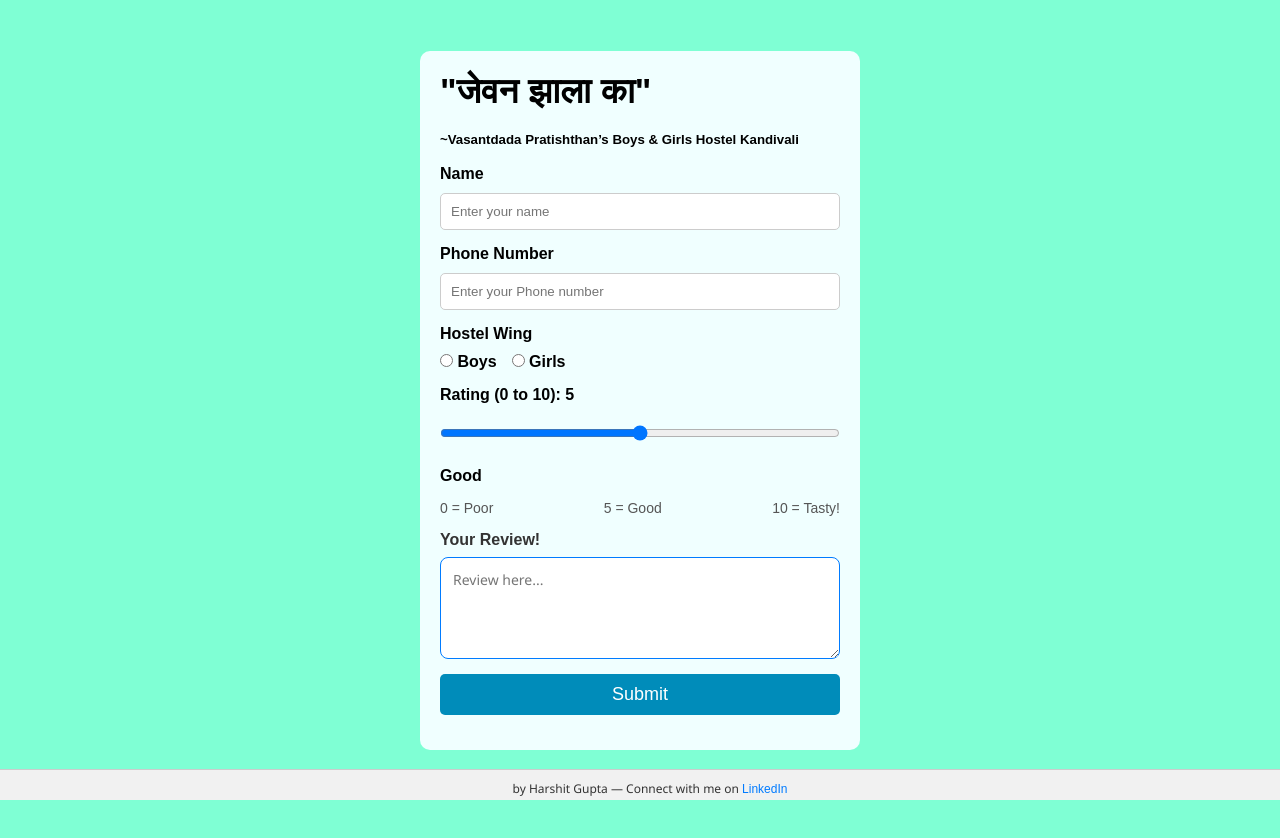
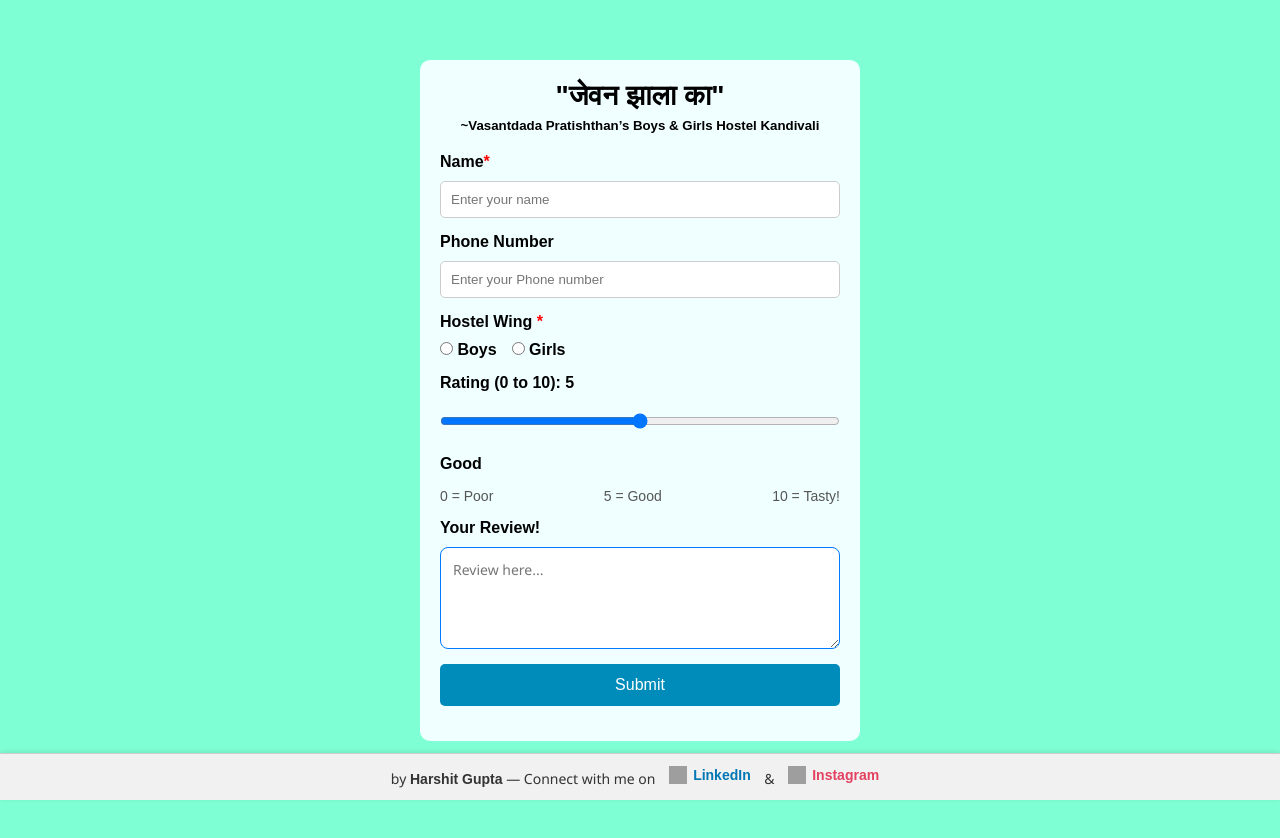
Before and after one commit to gharshit2502/mess-review, a plain HTML site: page index.html in a window 1280 px wide. Before the commit the page ends 800 px from the top, so only its background shows below. Drawn offline with Linux system fonts and the light colour scheme; grey boxes are pictures that could not be loaded.

Commit message:
added footer and update the other changes

```diff
--- a/index.html
+++ b/index.html
@@ -13,19 +13,26 @@
     }
     body {
       background-color: aquamarine;
-      height: 100vh;
+      min-height: 100vh;
+      padding-bottom: 60px; /* space for footer */
       display: flex;
       justify-content: center;
       align-items: center;
     }
     .main {
-      flex-basis: 400px;
+      width: 100%;
+      max-width: 400px;
       background-color: azure;
       padding: 20px;
       border-radius: 10px;
     }
     .main h3 {
-      font-size: 35px;
+      font-size: 28px;
+      margin-bottom: 5px;
+      text-align: center;
+    }
+    .main h5 {
+      text-align: center;
       margin-bottom: 20px;
     }
     .form-outer {
@@ -37,7 +44,8 @@
     .form-outer label {
       font-weight: bold;
     }
-    .form-outer input {
+    .form-outer input,
+    .form-outer textarea {
       padding: 10px;
       border: 1px solid #ccc;
       border-radius: 5px;
@@ -46,10 +54,31 @@
       background-color: #008CBA;
       color: white;
       border: none;
-      padding: 10px;
-      font-size: 18px;
+      padding: 12px;
+      font-size: 16px;
       border-radius: 5px;
       cursor: pointer;
+      display: flex;
+      align-items: center;
+      justify-content: center;
+      gap: 10px;
+    }
+    #loader {
+      display: none;
+    }
+    footer {
+      position: fixed;
+      bottom: 0;
+      left: 0;
+      width: 100%;
+      padding: 10px;
+      text-align: center;
+      font-size: 12px;
+      background-color: #f1f1f1;
+      color: #333;
+      border-top: 1px solid #ccc;
+      font-family: 'Segoe UI', sans-serif;
+      z-index: 1000;
     }
   </style>
 </head>
@@ -57,26 +86,24 @@
   <div class="main">
     <h3>"जेवन झाला का"</h3>
     <h5>~Vasantdada Pratishthan’s Boys & Girls Hostel Kandivali</h5>
-    <br>
 
     <form method="post" id="form">
-      <!-- form options name fieldsa -->
+      <div class="form-outer">
+         <label>Name<span style="color: red;">*</span></label>
+        <input type="text" name="name" placeholder="Enter your name" required />
+      </div>
 
       <div class="form-outer">
-        <label>Name</label>
-        <input type="text" name="name" placeholder="Enter your name" required />
+        <label>Phone Number </label>
+        <input type="number" name="phone_number" placeholder="Enter your Phone number"  />
       </div>
+
       <div class="form-outer">
-        <label>Phone Number</label>
-        <input type="number" name="phone_number" placeholder="Enter your Phone number" required />
-      </div>
-       <div class="form-outer">
-  <label>Hostel Wing</label>
+         <label>Hostel Wing <span style="color: red;">*</span></label>
         <div style="display: flex; gap: 15px; align-items: center;">
           <label><input type="radio" name="hostel" value="Boys" required /> Boys</label>
           <label><input type="radio" name="hostel" value="Girls" /> Girls</label>
         </div>
-
       </div>
 
       <div class="form-outer">
@@ -94,7 +121,6 @@
             let text = (val <= 3) ? 'Poor' : (val <= 7) ? 'Good' : 'Tasty!';
             document.getElementById('ratingText').innerText = text;
           "
-
         />
         <div id="ratingText" style="margin-top:5px; font-weight:bold;">Good</div>
         <div style="margin-top:5px; font-size: 14px; color: #555; display: flex; justify-content: space-between;">
@@ -102,12 +128,10 @@
           <span>5 = Good</span>
           <span>10 = Tasty!</span>
         </div>
-
       </div>
 
-
-<div class="form-outer" style="display: flex; flex-direction: column; gap: 8px;">
-  <label style="font-weight: 600; font-size: 16px; color: #333;">Your Review!</label>
+      <div class="form-outer">
+        <label>Your Review!</label>
         <textarea
           name="description"
           rows="4"
@@ -126,54 +150,95 @@
         ></textarea>
       </div>
 
-
       <div class="form-outer">
-        <button type="submit">Submit</button>
+        <button type="submit" id="submitBtn">
+          Submit <span id="loader">Hold!⏳</span>
+        </button>
       </div>
     </form>
   </div>
-
-  <script>
-    const url = "https://script.google.com/macros/s/AKfycbzBQsMdD_DDpmkvzddXtt_e2r0aC7XA9i6XBRpiYnhKIxktIZIym3dfHUiYv9sv452M4A/exec";
-    const form = document.querySelector("#form");
-    form.addEventListener("submit", (e) => {
-      e.preventDefault();
-      const data = new FormData(form);
-      fetch(url, {
-        method: "POST",
-        body: data
-      })
-        .then((res) => res.text())
-        .then((result) => {
-          alert("Form submitted successfully!");
-          form.reset();
-        })
-        .catch((err) => alert("Error: " + err));
-    });
-  </script>
 
 <footer style="
   position: fixed;
   bottom: 0;
   left: 0;
   width: 100%;
-  height: 10px;
-  padding: 10px;
-  text-align: center;
-  font-size: 12px;
+  padding: 12px 0;
   background-color: #f1f1f1;
   color: #333;
   border-top: 1px solid #ccc;
   font-family: 'Segoe UI', sans-serif;
-  z-index: 1000;
+  font-size: 14px;
+  text-align: center;
+  box-shadow: 0 -1px 5px rgba(0, 0, 0, 0.1);
 ">
-  by Harshit Gupta &mdash;
+  by <strong>Harshit Gupta</strong> &mdash;
   Connect with me on
-  <a href="https://www.linkedin.com/in/harshitgupta2510/" target="_blank" style="color: #007BFF; text-decoration: none;">
+
+  <!-- LinkedIn -->
+  <a href="https://www.linkedin.com/in/harshitgupta2510/" target="_blank" style="
+    color: #0077B5;
+    font-weight: bold;
+    text-decoration: none;
+    display: inline-flex;
+    align-items: center;
+    gap: 6px;
+    margin: 0 10px;
+  ">
+    <img src="https://cdn-icons-png.flaticon.com/512/174/174857.png" alt="LinkedIn" style="width: 18px; height: 18px;">
     LinkedIn
+  </a>
+&
+  <!-- Instagram -->
+  <a href="https://www.instagram.com/acha_harshit/" target="_blank" style="
+    color: #E4405F;
+    font-weight: bold;
+    text-decoration: none;
+    display: inline-flex;
+    align-items: center;
+    gap: 6px;
+    margin: 0 10px;
+  ">
+    <img src="https://cdn-icons-png.flaticon.com/512/2111/2111463.png" alt="Instagram" style="width: 18px; height: 18px;">
+    Instagram
   </a>
 </footer>
 
 
+
+  <script>
+    const url = "https://script.google.com/macros/s/AKfycbywte99ATDcbAAJsnr2TwX9ghKhwVWXRsFQmXyp-cBtVIc3QjpqGuwT7mMPMYwMLgYpWw/exec";
+    const form = document.querySelector("#form");
+    const submitBtn = document.getElementById("submitBtn");
+    const loader = document.getElementById("loader");
+
+    form.addEventListener("submit", (e) => {
+      e.preventDefault();
+
+      submitBtn.disabled = true;
+      loader.style.display = "inline-block";
+
+      const data = new FormData(form);
+
+      fetch(url, {
+        method: "POST",
+        body: data
+      })
+      .then(res => res.text())
+      .then(result => {
+        alert("Form submitted successfully!");
+        form.reset();
+        document.getElementById("ratingValue").innerText = "5";
+        document.getElementById("ratingText").innerText = "Good";
+      })
+      .catch(err => alert("Error: " + err))
+      .finally(() => {
+        submitBtn.disabled = false;
+        loader.style.display = "none";
+      });
+    });
+
+
+  </script>
 </body>
 </html>
```
Also changed, not shown: script.js (+16 -27 lines). Lines whose indentation alone changed are shown as unchanged.
